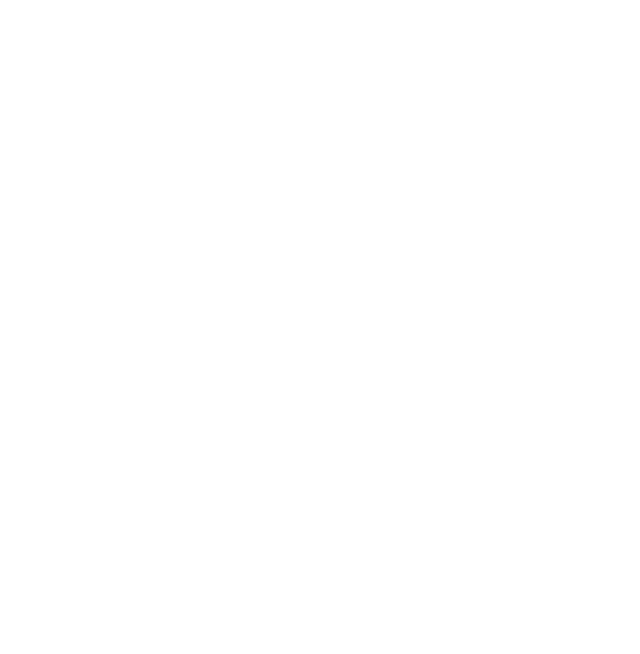
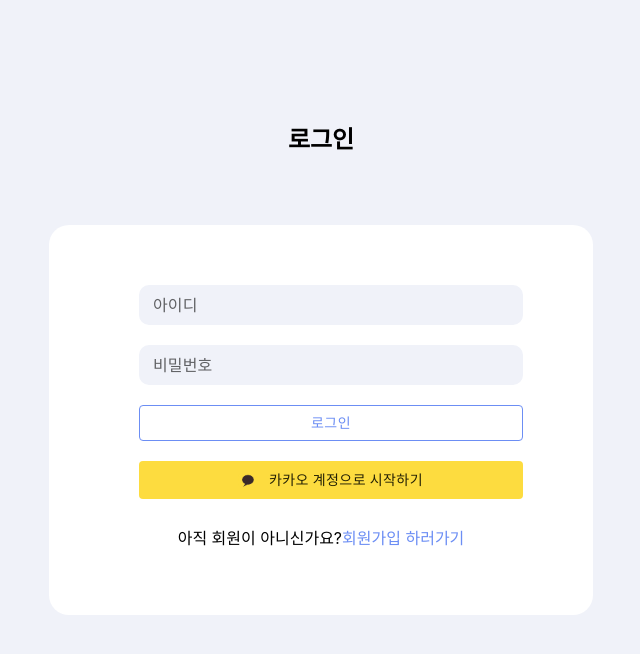
Before and after one commit to O-DI-GA/frontend, a React (Create React App) app: page /login in a window 1280 px wide. Before the commit this address had no page. Shown: the top 654 px of the page, without its empty margins (319-959 px from the left). Built offline with nearby package versions, Linux system fonts and the light colour scheme; a web font is replaced by a local one.

Commit message:
Feat : 로그인 UI 추가

```diff
--- a/src/App.js
+++ b/src/App.js
@@ -4,6 +4,7 @@
 // 페이지
 import Main from "./pages/Main";
 import SignUp from "./pages/SignUp";
+import Login from "./pages/Login";
 import Start from "./pages/Start";
 
 function App() {
@@ -12,6 +13,7 @@
             <Routes>
                 <Route path="/" element={<Main />} />
                 <Route path="/signup" element={<SignUp />} />
+                <Route path="/login" element={<Login />} />
                 <Route path="/start" element={<Start />} />
             </Routes>
         </div>
--- /dev/null
+++ b/src/pages/Login.js
@@ -0,0 +1,126 @@
+import React from "react";
+import styled from "styled-components";
+
+import { TextField, Button, Link } from "@mui/material";
+import { createTheme, ThemeProvider } from "@mui/material";
+import kakaoLogo from "../asset/kakao_logo.png";
+
+function Login() {
+    return (
+        <LoginPage>
+            <LoginHeader>
+                <h2> 로그인 </h2>
+            </LoginHeader>
+            <LoginContainer>
+                <div>
+                    <LoginTextField
+                        fullWidth
+                        id="filled-basic"
+                        size="small"
+                        label="아이디"
+                        variant="outlined"
+                    />
+                    <LoginTextField
+                        fullWidth
+                        id="filled-basic"
+                        size="small"
+                        label="비밀번호"
+                        variant="outlined"
+                    />
+                    <LoginButton fullWidth variant="outlined">
+                        로그인
+                    </LoginButton>
+                    <ThemeProvider theme={theme}>
+                        <Button
+                            fullWidth
+                            variant="contained"
+                            color="ochre"
+                            startIcon={<KakaoLogo />}
+                            sx={{ margin: "10px" }}
+                            disableElevation={true}>
+                            카카오 계정으로 시작하기
+                        </Button>
+                    </ThemeProvider>
+                </div>
+                <div>
+                    <p>
+                        아직 회원이 아니신가요?
+                        <span>
+                            <Link
+                                href="/signup"
+                                underline="none"
+                                sx={{ color: "#6c8ef4" }}>
+                                회원가입 하러가기
+                            </Link>
+                        </span>
+                    </p>
+                </div>
+            </LoginContainer>
+        </LoginPage>
+    );
+}
+
+export function KakaoLogo() {
+    return (
+        <>
+            <img
+                src={kakaoLogo}
+                alt="Kakao Logo"
+                style={{ width: "20px", height: "20px", margin: "3px" }}
+            />
+        </>
+    );
+}
+
+// styled-components
+const LoginPage = styled.div`
+    background-color: #f0f2f9;
+    display: flex;
+    flex-direction: column;
+    align-items: center;
+    height: 100vh;
+`;
+
+const LoginHeader = styled.div`
+    margin-top: 100px;
+`;
+
+const LoginContainer = styled.div`
+    background-color: #ffffff;
+    width: 30%;
+    margin: 50px 100px;
+    padding: 50px 80px;
+    border-radius: 20px;
+`;
+
+const LoginTextField = styled(TextField)`
+    && {
+        input {
+            background-color: #f0f2f9;
+            border-radius: 10px;
+        }
+        fieldset {
+            display: none;
+        }
+        margin: 10px;
+    }
+`;
+
+const LoginButton = styled(Button)`
+    && {
+        margin: 10px;
+        color: #6c8ef4;
+        border-color: #6c8ef4;
+    }
+`;
+
+const theme = createTheme({
+    palette: {
+        ochre: {
+            main: "#FDDC3F",
+            contrastText: "#242105",
+        },
+    },
+});
+
+export default Login;
```
Also changed, not shown: src/asset/kakao_logo.png (added). Lines whose indentation alone changed are shown as unchanged.
